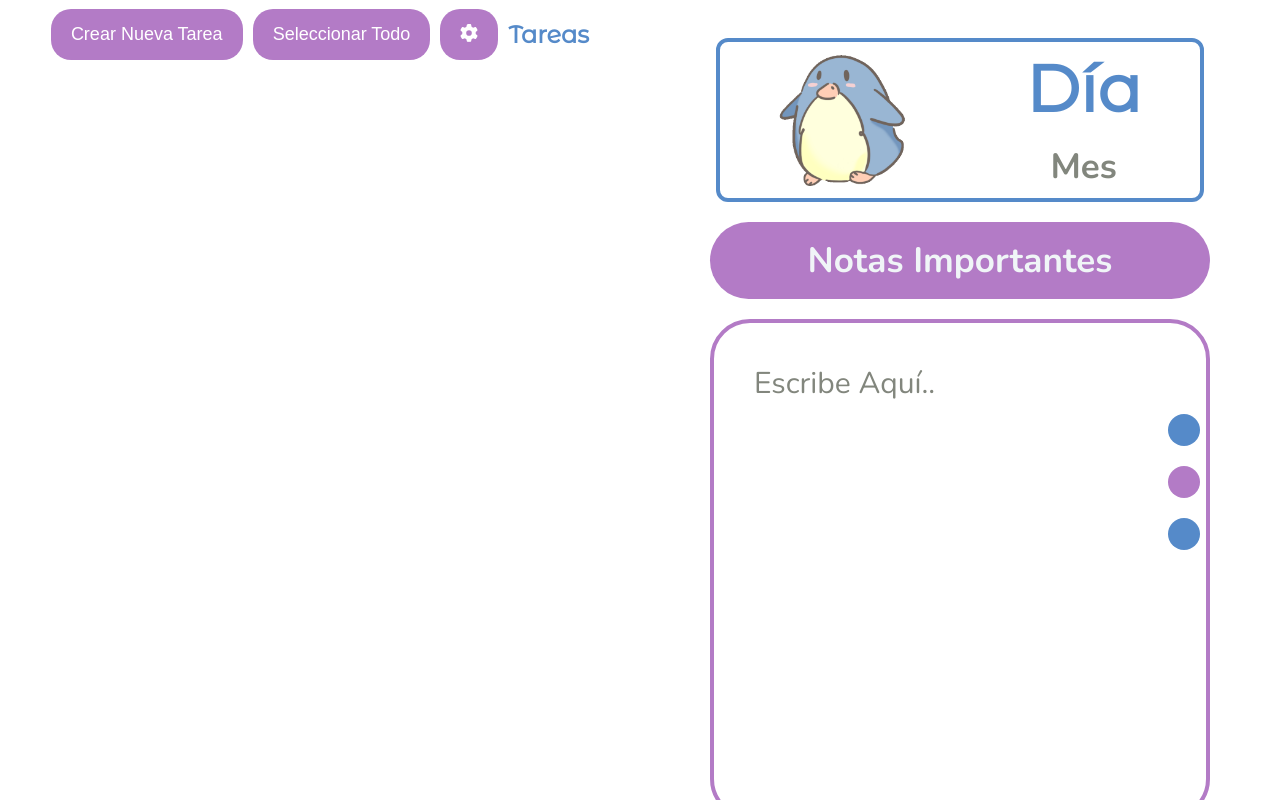
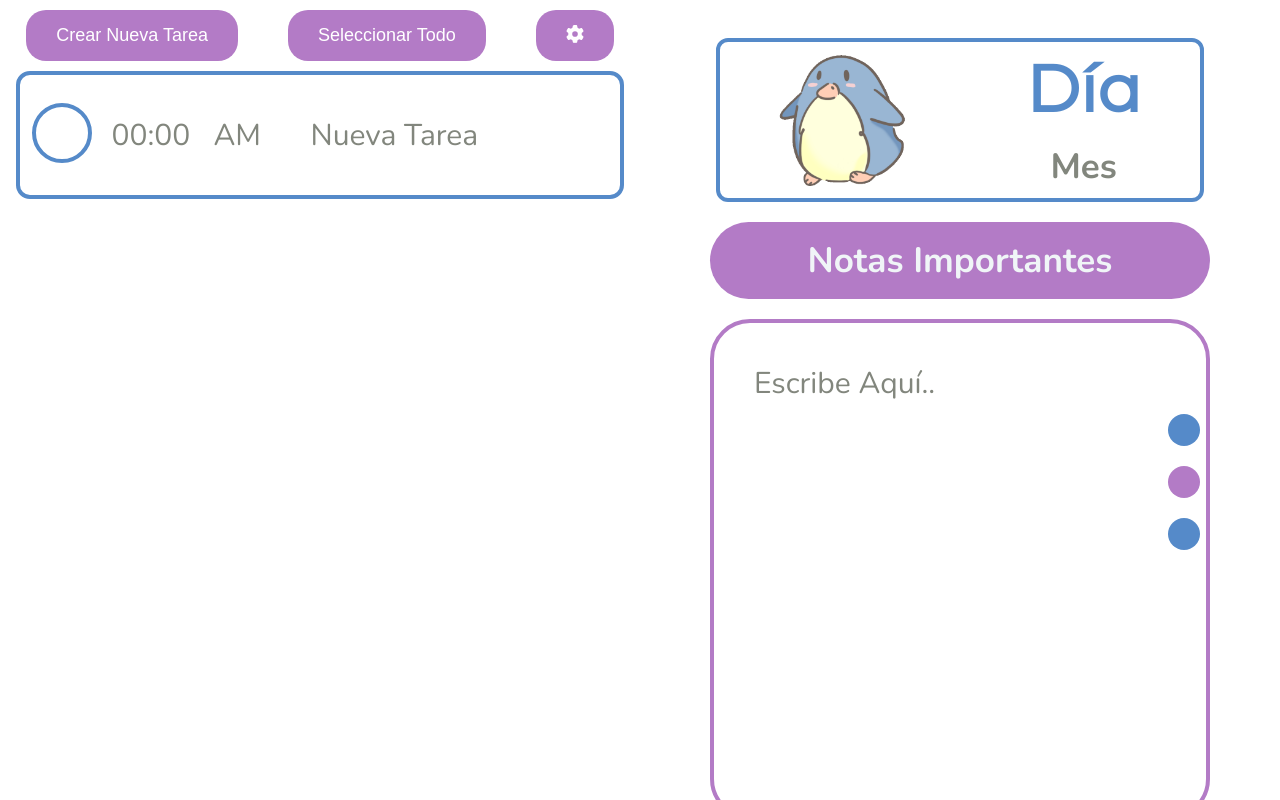
Before and after one commit to MafeSaavedra/Projects-React, a React (Vite) app in the folder ToDoList/ToDoList/: page /ToDo in a window 1280 px wide. Built offline with nearby package versions, Linux system fonts and the light colour scheme.

Commit message:
Update To Do List

```diff
--- a/ToDoList/ToDoList/src/Componentes/Boton/BotonLila.css
+++ b/ToDoList/ToDoList/src/Componentes/Boton/BotonLila.css
@@ -7,7 +7,7 @@
 .Boton-Lila {
     font-family: 'Montserrat Alternates' 'sans-serif';
     background-color: #b37bc6;
-    padding: 15px 50px;
+    padding: 15px 90px;
     color: white;
     font-size: 18px;
     border-radius: 20px;
--- a/ToDoList/ToDoList/src/Componentes/BotonConfig/BotonConfig.css
+++ b/ToDoList/ToDoList/src/Componentes/BotonConfig/BotonConfig.css
@@ -7,7 +7,7 @@
 .Boton-Lila {
     font-family: 'Montserrat Alternates' 'sans-serif';
     background-color: #b37bc6;
-    padding: 15px 20px;
+    padding: 15px 30px;
     color: white;
     font-size: 18px;
     border-radius: 20px;
--- a/ToDoList/ToDoList/src/Componentes/Tarea/Tarea.css
+++ b/ToDoList/ToDoList/src/Componentes/Tarea/Tarea.css
@@ -0,0 +1,77 @@
+.sectionTarea {
+    display: flex;
+    justify-content: center;
+    align-items: center;
+    gap: 15px;
+    width: 600px;
+    overflow: hidden;
+    height: 120px;
+    background-color: transparent;
+    border: 4px solid #558ac9;
+    border-radius: 14px;
+
+}
+
+.TareaTime {
+    justify-content: center;
+    align-items: center;
+}
+
+.TareaCheck input[type="checkbox"] {
+    width: 60px;
+    height: 60px;
+    appearance: none;
+    /* Oculta el checkbox por defecto */
+    -webkit-appearance: none;
+    border: 4px solid #558ac9;
+    border-radius: 50%;
+    cursor: pointer;
+    position: relative;
+}
+
+/* Cuando el check box se active*/
+.TareaCheck input[type="checkbox"]:checked {
+    background-color: transparent;
+    background-image: url("../../assets/Img/Check-logo.png");
+    background-size: contain;
+    background-repeat: no-repeat;
+    background-position: center;
+    border: none;
+
+}
+
+
+.TareaInput {
+    font-family: 'Nunito', 'sans-serif';
+    font-size: 30px;
+    width: 300px;
+    border: none;
+    color: #82867d;
+    outline: none;
+}
+
+.TareaTime-Hora {
+    font-family: 'Nunito', 'sans-serif';
+    font-size: 30px;
+    color: #82867d;
+    width: 100px;
+    border: none;
+    outline: none;
+}
+
+.TareaTime-Periodo {
+    font-family: 'Nunito', 'sans-serif';
+    font-size: 30px;
+    width: 80px;
+    color: #82867d;
+    background-color: transparent;
+    border: none;
+    /* Elimina el borde */
+    outline: none;
+    /* Elimina el borde al hacer clic */
+    -webkit-appearance: none;
+    -moz-appearance: none;
+    appearance: none;
+    /* Elimina el estilo en navegadores modernos */
+
+}
--- a/ToDoList/ToDoList/src/Componentes/Tarea/Tarea.jsx
+++ b/ToDoList/ToDoList/src/Componentes/Tarea/Tarea.jsx
@@ -2,35 +2,43 @@ import React, { useState } from "react";
 import './Tarea.css';
 
 export function Tarea() {
-    const [hora, setHora] = useState => (" 00 : 00");
-    const [periodo, setPeriodo] = useState => ("AM");
-    const [input, setInput] = useState => ("Nueva Tarea");
+    const [hora, setHora] = useState("00:00");
+    const [periodo, setPeriodo] = useState("AM");
+    const [input, setInput] = useState("Nueva Tarea");
+    const [check, setCheck] = useState(false);
+
     return (
         <section className="sectionTarea">
             <div className="TareaCheck">
-                <input type="checkbox" />
-
+                <input type="checkbox"
+                    checked={check}
+                    onChange={(e) => {
+                        console.log("Checkbox cambiado:", e.target.checked);
+                        setCheck(e.target.checked);
+                    }} />
             </div>
 
             <div className="TareaTime">
                 <input
+                    className="TareaTime-Hora"
                     type="text"
                     value={hora}
-                    /* Setea el estado cuando ocurre un cambio Onchange */
+                    /* Setea el estado, cuando ocurre un cambio Onchange */
                     onChange={(e) => setHora(e.target.value)}
                     pattern="(0[1-9]|1[0-2]):[0-5][0-9]"
                 />
 
-                <select value={periodo} onChange={(e) => setPeriodo(e.target.value)}>
+                <select className="TareaTime-Periodo" value={periodo} onChange={(e) => setPeriodo(e.target.value)}>
                     <option>AM</option>
                     <option>PM</option>
                 </select>
             </div>
 
-            <div className="TareaInput">
+            <div className="TareaInputDiv">
                 <input
                     type="text"
                     value={input}
+                    onChange={(e) => setInput(e.target.value)}
                     className="TareaInput"
                 />
             </div>
--- a/ToDoList/ToDoList/src/ToDo/ToDo.css
+++ b/ToDoList/ToDoList/src/ToDo/ToDo.css
@@ -5,11 +5,28 @@
     grid-template-rows: 100vh;
 }
 
+.ContToDo-list {
+    margin-top: 10px;
+    display: flex;
+    justify-content: flex-start;
+    align-items: center;
+    flex-direction: column;
+    gap: 10px;
+}
+
 .Botones {
     display: flex;
     justify-content: center;
     align-items: center;
-    gap: 10px;
+    gap: 50px;
+}
+
+.ToDoCuadro-Tarea,
+.TareaInputDiv {
+    display: flex;
+    justify-content: center;
+    align-items: center;
+
 }
 
 .ContToDo-notas {
--- a/ToDoList/ToDoList/src/ToDo/ToDo.jsx
+++ b/ToDoList/ToDoList/src/ToDo/ToDo.jsx
@@ -4,6 +4,8 @@ import './ToDo.css';
 import { Fecha } from '../Componentes/Fecha/Fecha.jsx';
 import { Notas } from '../Componentes/NotasImport/Notas.jsx';
 import { Boton } from '../Componentes/Boton/BotonLila.jsx';
+import { Tarea } from '../Componentes/Tarea/Tarea.jsx';
+
 import { BotonConfig } from '../Componentes/BotonConfig/BotonConfig.jsx';
 
 export function ToDo() {
@@ -27,13 +29,11 @@ export function ToDo() {
                     <Boton children="Crear Nueva Tarea" />
                     <Boton children="Seleccionar Todo" />
                     <BotonConfig />
+                </div>
+                <div className='ToDoCuadro-Tarea'>
+                    <Tarea />
+                </div>
 
-                    <h1>Tareas</h1>
-                </div>
-                <div className='CRUD'>
-                    {/* Aqui va el componente de todo lista con la opcion de check (compleete)
-                   la tarea y el boton de eliminar  */}
-                </div>
             </section>
             <section className='ContToDo-notas'>
                 <div className='ConToDo-Fecha'>
```
